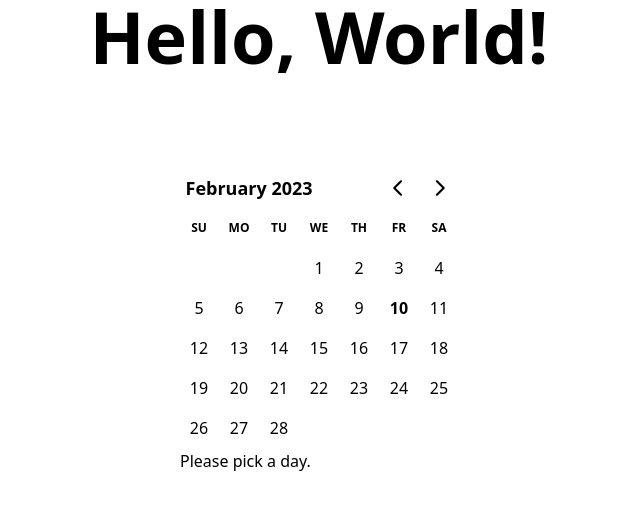
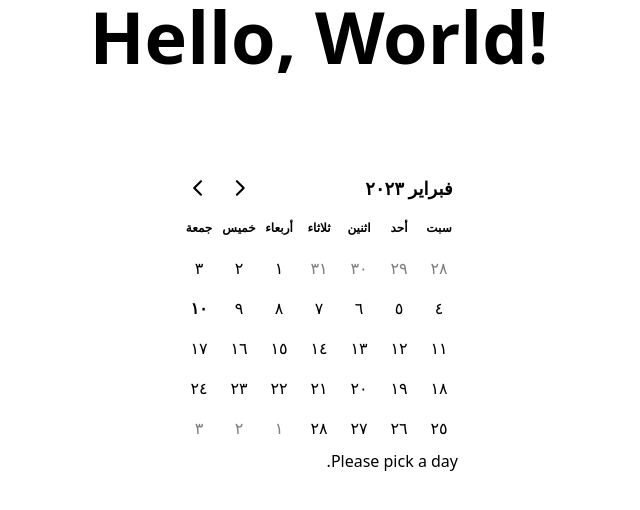
Before and after one commit to MomenSherif/react-components-crafting, a React (Vite) app: page / in a window 1280 px wide. Shown: the top 510 px of the page, without its empty margins (321-961 px from the left). Built offline with nearby package versions, Linux system fonts and the light colour scheme; the HTML template or start-up script is replaced by a standard one.

Commit message:
modifiers date picker example

```diff
--- a/src/DatePicker/DatePicker.tsx
+++ b/src/DatePicker/DatePicker.tsx
@@ -7,6 +7,7 @@ import {
   isLastDayOfMonth,
   addDays,
 } from 'date-fns';
+import { ar } from 'date-fns/locale';
 import { useState } from 'react';
 import { DateRange, DayClickEventHandler, DayPicker } from 'react-day-picker';
 import 'react-day-picker/dist/style.css';
@@ -147,9 +148,24 @@ export function ModifiersDatePickerExample() {
     console.log(day, modifiers);
   };
 
+  const NU_LOCALE = 'ar-u-nu-arab';
+
   return (
     <DayPicker
       mode="single"
+      dir="rtl"
+      locale={ar}
+      formatters={{
+        formatDay: day => day.getDate().toLocaleString(NU_LOCALE),
+        formatCaption: (date, options) => {
+          const month = format(date, 'LLLL', { locale: options?.locale });
+          const year = date
+            .getFullYear()
+            .toLocaleString(NU_LOCALE, { useGrouping: false });
+
+          return `${month} ${year}`;
+        },
+      }} // custom formatters
       selected={selected} // selected modifier
       // disabled={new Date()} // single modifier
       // disabled={[ // array of modifiers
@@ -179,6 +195,8 @@ export function ModifiersDatePickerExample() {
       onSelect={date => setSelected(date)}
       onDayClick={handleDayClick}
       classNames={{ day_selected: 'bg-blue-500 [&:not(:hover)]:text-white' }}
+      // ISOWeek
+      showOutsideDays
       footer={
         selected ? (
           <p>You picked {format(selected, 'PP')}</p>
```
